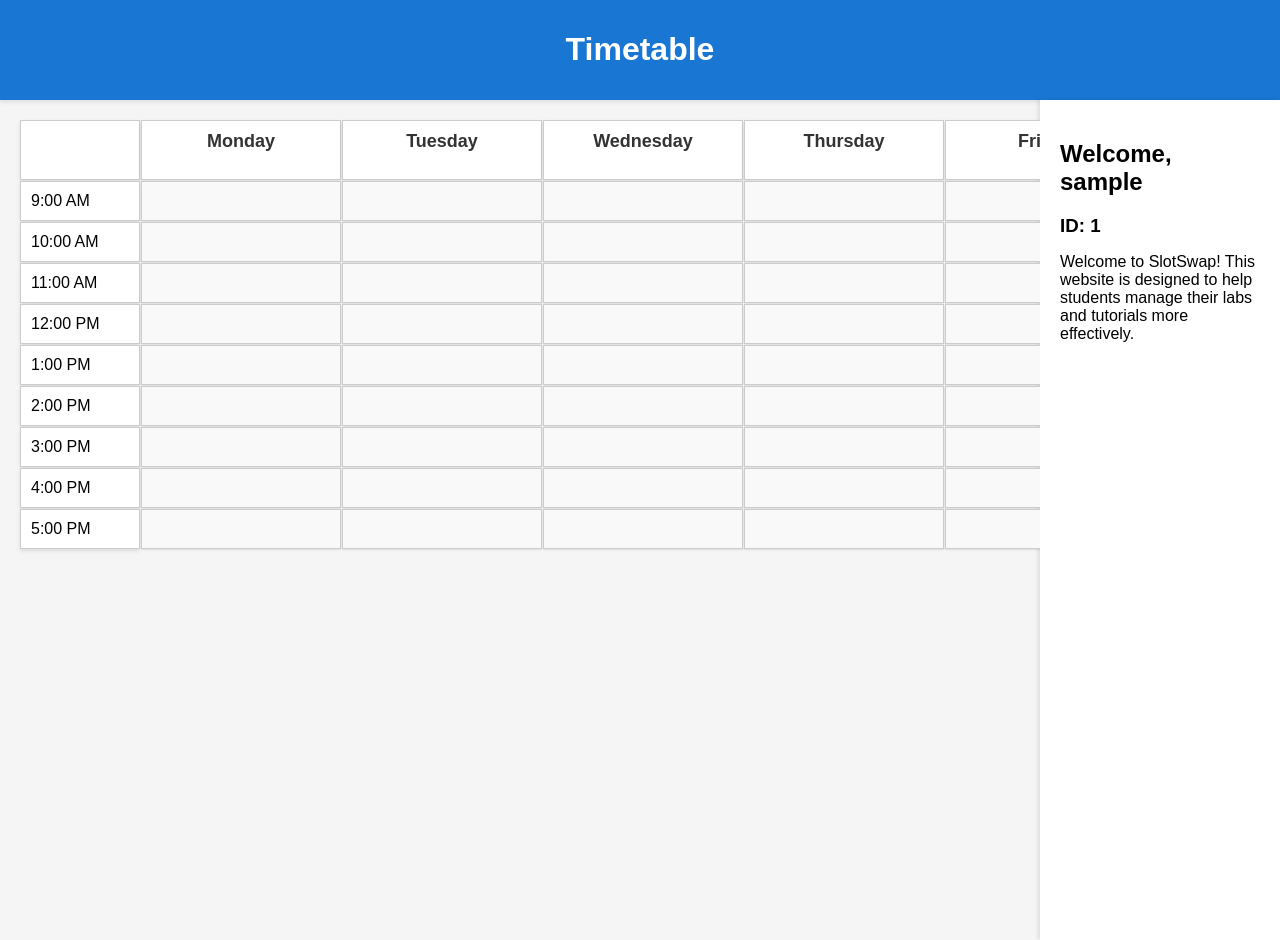
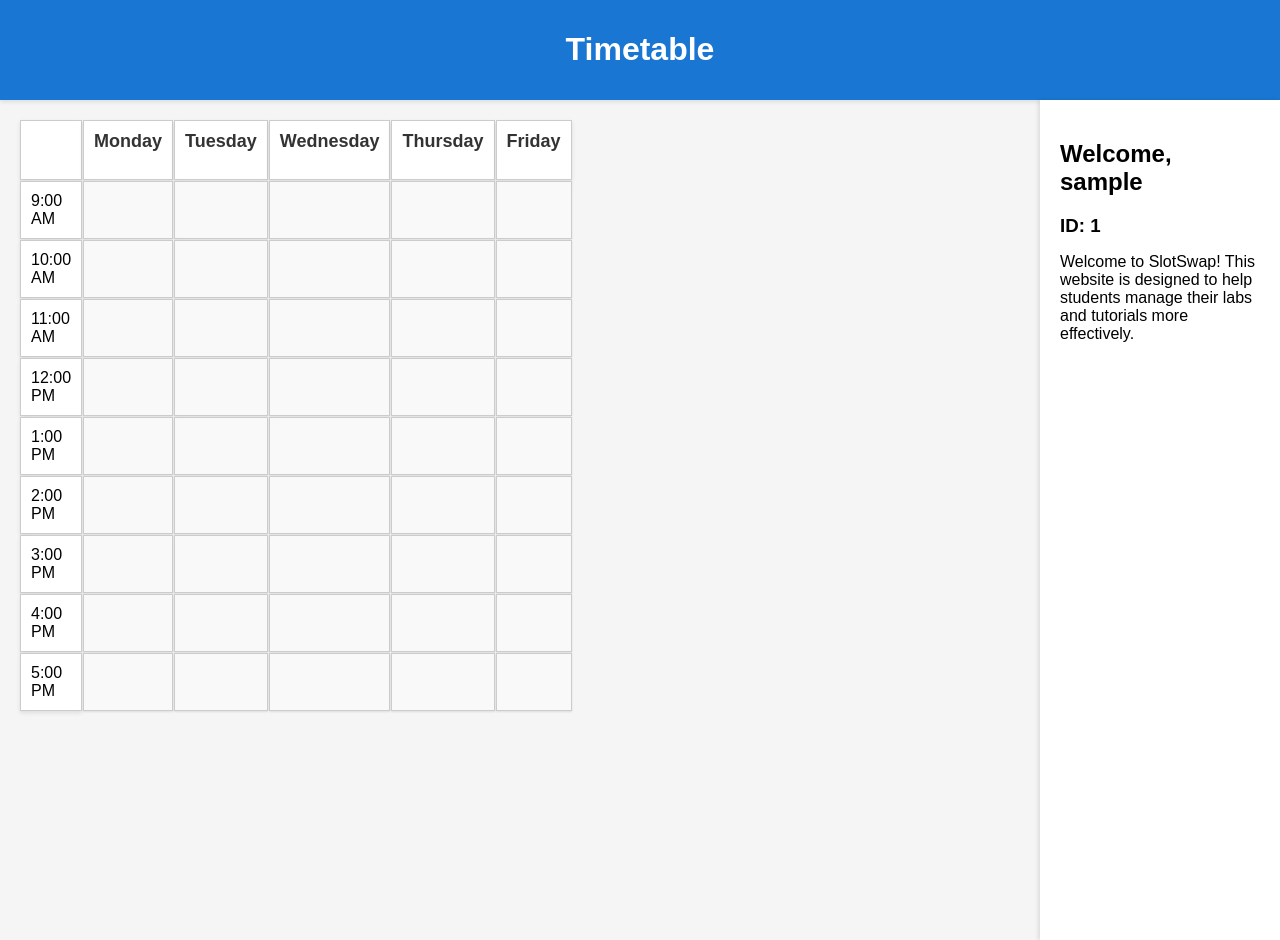
Before and after one commit to LielTaks/SlotSwap-COMP-208-, a PHP site: page /timetable.php in a window 1280 px wide. Run offline with PHP 8.4, Linux system fonts and the light colour scheme; the visitor is signed in with stand-in values (Sample User, id 1); tables that the repository leaves empty or names only in its code hold one stand-in row (values such as "Sample post"); some libraries are stand-ins or nearby versions.

Commit message:
Add files via upload

```diff
--- a/timetable.php
+++ b/timetable.php
@@ -65,13 +65,13 @@ $timetableEntries = $stmt->fetchAll(PDO::FETCH_ASSOC);
             padding: 20px;
             overflow: auto;
             display: grid;
-        grid-template-columns: 120px repeat(5, 200px); /* Adjusted column widths */
+            grid-template-columns: 120px repeat(5, 1fr); /* Evenly sized columns */
             grid-gap: 20px;
         }
 
         #timetable {
             display: grid;
-        grid-template-columns: 120px repeat(5, 200px); /* Adjusted column widths */
+            grid-template-columns: repeat(6, 1fr); /* 6 columns for Monday - Friday */
             grid-template-rows: 60px repeat(9, 1fr); /* 10 rows for 9:00 AM - 5:00 PM */
             grid-gap: 1px; /* Add gap between grid items */
         }
```
Lines whose indentation alone changed are shown as unchanged.
